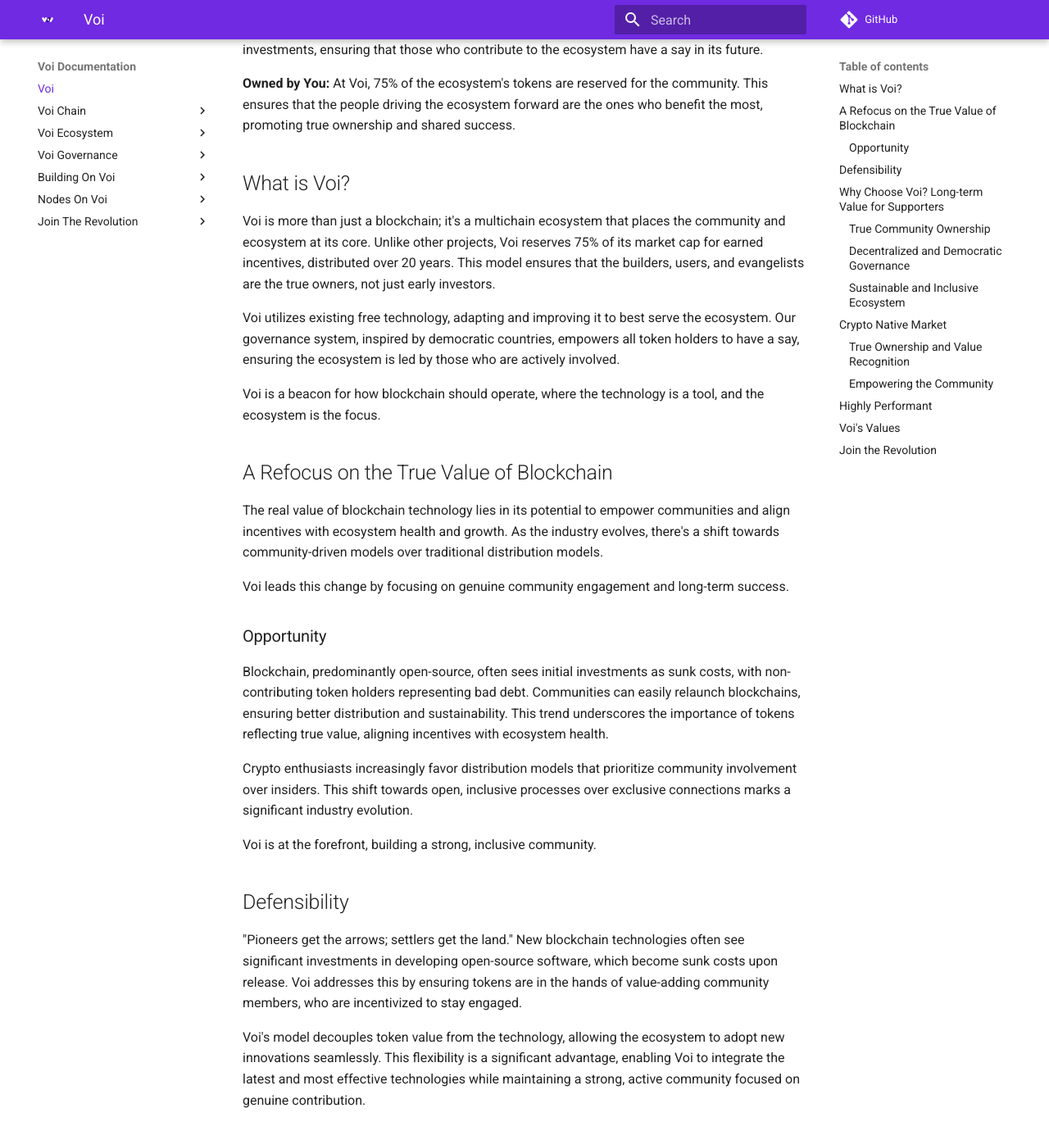
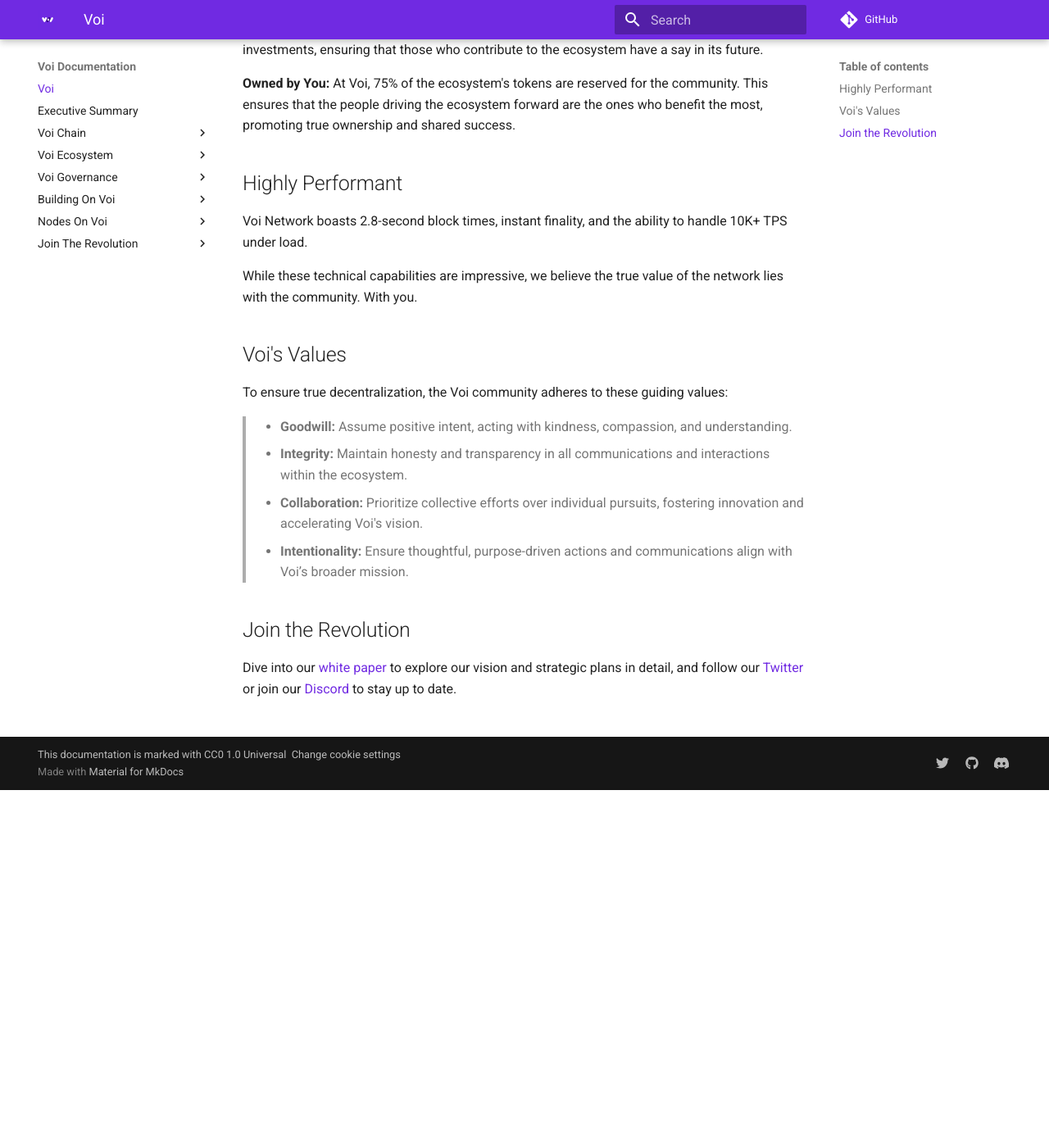
Before and after one commit to VoiNetwork/learn-more, an MkDocs documentation site: the page built from docs/index.md, in a window 1280 px wide and 1400 px high, scrolled down 436 px. Shown: the top 1391 px of the window at 82% size. Built offline with MkDocs 1.6.1 and Material for MkDocs 9.7.7, drawn with Linux system fonts in a browser that asks for light colours; plug-ins that fetch from the network failed and are left out; comment, search, counter and statistics services are not loaded; some of the changed text lies outside the part shown.

Commit message:
Update for executive summary

```diff
--- a/docs/index.md
+++ b/docs/index.md
@@ -8,52 +8,6 @@
 **Run by You:** Our democratic governance framework empowers the community to make key decisions. Voi’s Council, elected by token holders, guides the network’s direction and investments, ensuring that those who contribute to the ecosystem have a say in its future.
 
 **Owned by You:** At Voi, 75% of the ecosystem's tokens are reserved for the community. This ensures that the people driving the ecosystem forward are the ones who benefit the most, promoting true ownership and shared success.
-
-## What is Voi?
-Voi is more than just a blockchain; it's a multichain ecosystem that places the community and ecosystem at its core. Unlike other projects, Voi reserves 75% of its market cap for earned incentives, distributed over 20 years. This model ensures that the builders, users, and evangelists are the true owners, not just early investors.
-
-Voi utilizes existing free technology, adapting and improving it to best serve the ecosystem. Our governance system, inspired by democratic countries, empowers all token holders to have a say, ensuring the ecosystem is led by those who are actively involved.
-
-Voi is a beacon for how blockchain should operate, where the technology is a tool, and the ecosystem is the focus.
-
-## A Refocus on the True Value of Blockchain
-The real value of blockchain technology lies in its potential to empower communities and align incentives with ecosystem health and growth. As the industry evolves, there's a shift towards community-driven models over traditional distribution models.
-
-Voi leads this change by focusing on genuine community engagement and long-term success.
-
-### Opportunity
-Blockchain, predominantly open-source, often sees initial investments as sunk costs, with non-contributing token holders representing bad debt. Communities can easily relaunch blockchains, ensuring better distribution and sustainability. This trend underscores the importance of tokens reflecting true value, aligning incentives with ecosystem health.
-
-Crypto enthusiasts increasingly favor distribution models that prioritize community involvement over insiders. This shift towards open, inclusive processes over exclusive connections marks a significant industry evolution.
-
-Voi is at the forefront, building a strong, inclusive community.
-
-## Defensibility
-"Pioneers get the arrows; settlers get the land." New blockchain technologies often see significant investments in developing open-source software, which become sunk costs upon release. Voi addresses this by ensuring tokens are in the hands of value-adding community members, who are incentivized to stay engaged.
-
-Voi's model decouples token value from the technology, allowing the ecosystem to adopt new innovations seamlessly. This flexibility is a significant advantage, enabling Voi to integrate the latest and most effective technologies while maintaining a strong, active community focused on genuine contribution.
-
-## Why Choose Voi? Long-term Value for Supporters
-
-### True Community Ownership
-Voi allocates 75% of its total token supply to the community, ensuring that the majority of tokens are held by active contributors. This model fosters real ownership and meritocracy, distributing tokens based on actual contributions, and ensuring those driving the network's success are the primary beneficiaries.
-
-### Decentralized and Democratic Governance
-Voi’s governance framework features a tripartite system: a community-elected legislative council, an executive branch managing the treasury, and a judicial branch for oversight. This structure ensures transparent, accountable, and decentralized decision-making, preventing undue control by any single entity. Community members play a crucial role in shaping the ecosystem's future.
-
-### Sustainable and Inclusive Ecosystem
-By emphasizing fair token distribution and community governance, Voi fosters a sustainable and inclusive environment. The network's design encourages continuous participation and long-term engagement, making it a stable and thriving ecosystem for all stakeholders. This approach not only ensures fairness but also fosters innovation and adaptability.
-
-## Crypto Native Market
-Voi addresses critical issues faced by the crypto-native community, such as disenfranchisement, lack of ownership, and insufficient recognition of contributions. By ensuring true ownership, value recognition, and community governance, Voi offers an ecosystem where contributors are rewarded and represented fairly. The governance framework places decision-making power in the hands of the community, promoting a truly decentralized and inclusive environment.
-
-### True Ownership and Value Recognition
-Voi ensures that contributors, including developers, validators, and community members, are appropriately rewarded. The ecosystem's tokenomics prioritize earned incentives, allowing participants to benefit from their contributions, unlike platforms where insiders disproportionately gain.
-
-This model aligns value distribution with community efforts.
-
-### Empowering the Community
-Voi's governance framework involves community members in key decision-making processes, ensuring the ecosystem evolves according to collective interests. This structure includes checks and balances to prevent any single entity from dominating, promoting a decentralized and inclusive environment.
 
 ## Highly Performant
 Voi Network boasts 2.8-second block times, instant finality, and the ability to handle 10K+ TPS under load.
--- a/mkdocs.yml
+++ b/mkdocs.yml
@@ -96,6 +96,7 @@
 
 nav:
   - Voi: index.md
+  - Executive Summary: executive-summary.md
   - Voi Chain:
       - Using Voi:
           - Create A Wallet: using-voi/create-a-wallet.md
```
Also changed, not shown: docs/executive-summary.md (added, +32 -0 lines).
